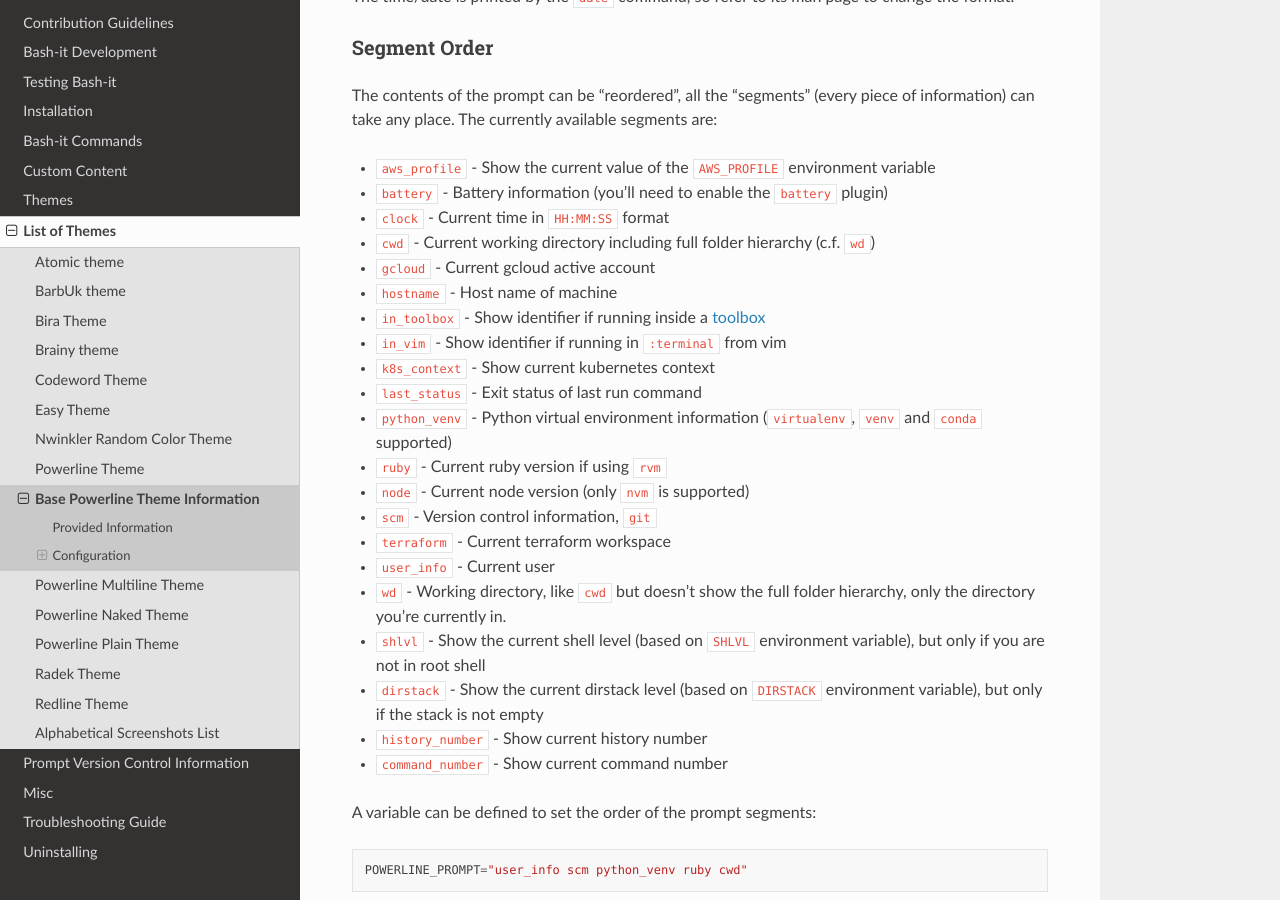
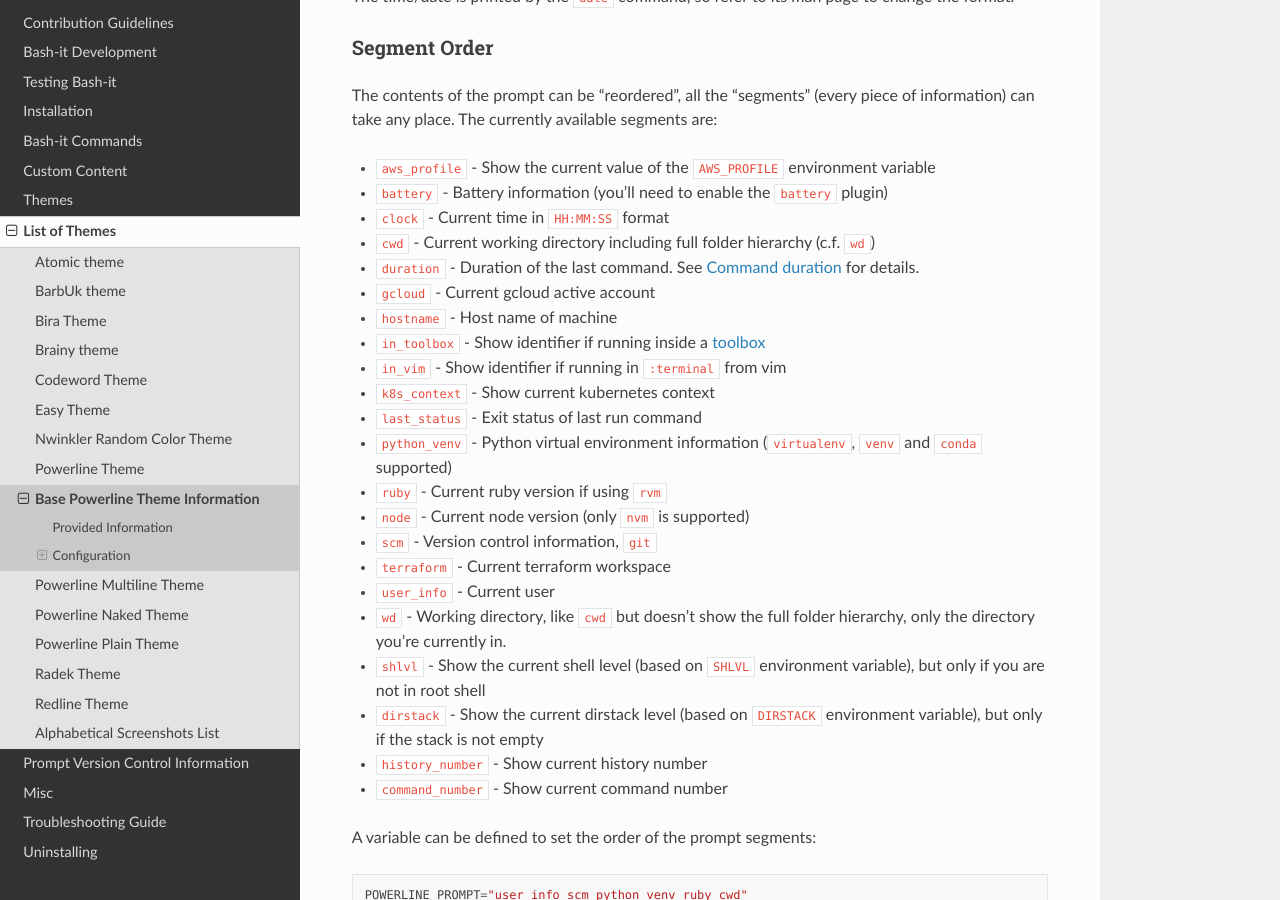
Before and after one commit to Bash-it/bash-it, a Sphinx documentation site: the page built from docs/themes-list/powerline-base.rst, in a window 1280 px wide and 900 px high, scrolled down 1511 px. Built offline with Sphinx 7.4.7 and the Read the Docs theme 2.0.0, drawn with Linux system fonts in a browser that asks for light colours.

Commit message:
Add command duration to the powerline theme family
Fix the __powerline_duration_prompt: location & unused variable `prompt`

Remove the duration segment from powerline* theme defaults

Different color for duration prompt segment

```diff
--- a/docs/themes-list/powerline-base.rst
+++ b/docs/themes-list/powerline-base.rst
@@ -70,6 +70,7 @@
 * ``battery`` - Battery information (you'll need to enable the ``battery`` plugin)
 * ``clock`` - Current time in ``HH:MM:SS`` format
 * ``cwd`` - Current working directory including full folder hierarchy (c.f. ``wd``\ )
+* ``duration`` - Duration of the last command. See :ref:`Command duration <command_duration>` for details.
 * ``gcloud`` - Current gcloud active account
 * ``hostname`` - Host name of machine
 * ``in_toolbox`` - Show identifier if running inside a `toolbox <https://github.com/containers/toolbox>`_
```
Also changed, not shown: 3 other files.
